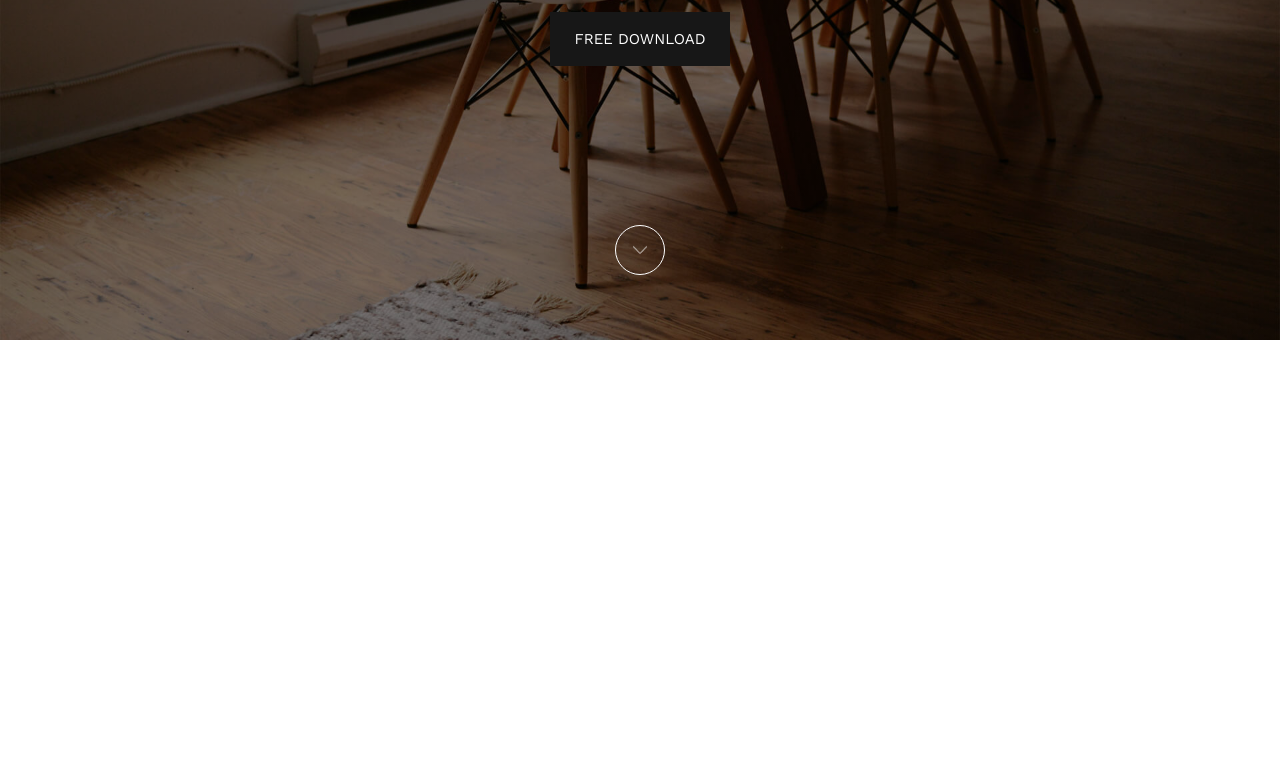
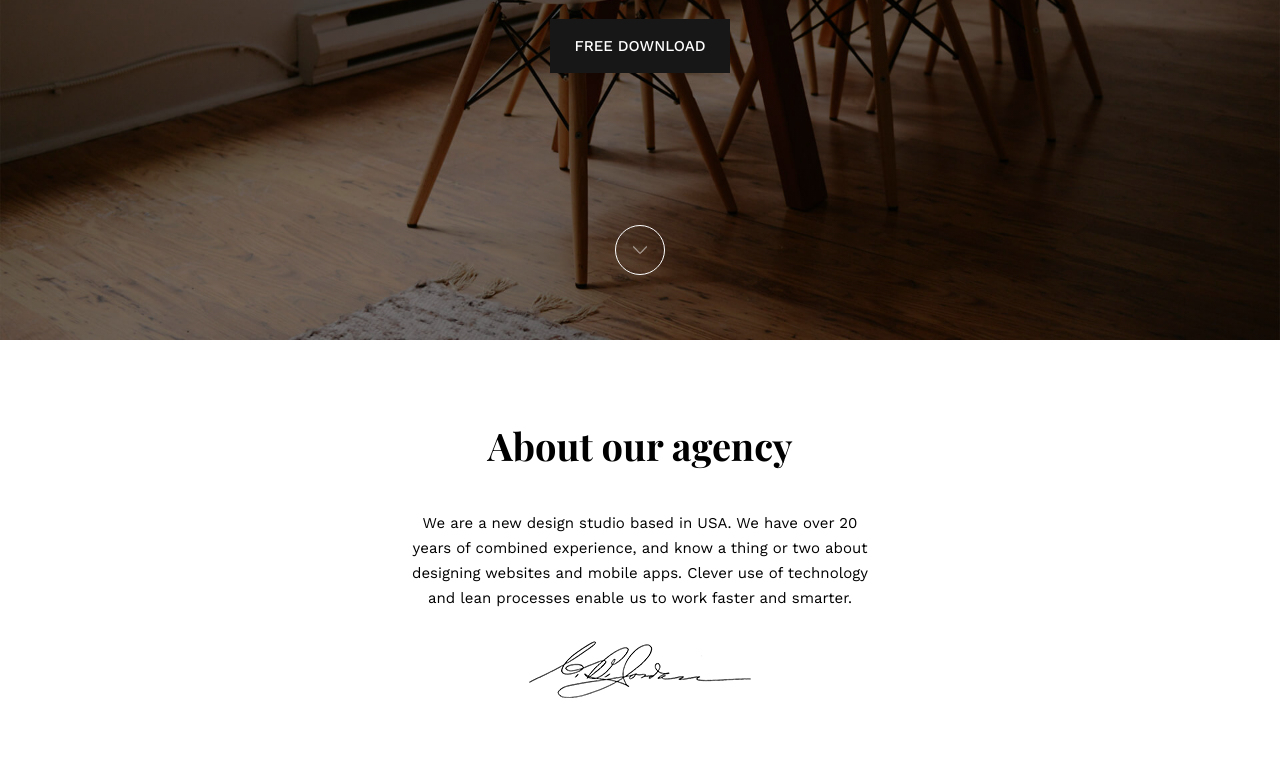
Before and after one commit to oleoot/Snow, a plain HTML site: page index.html in a window 1280 px wide. Shown: the part 460-1238 px from the top of the page. Before the commit the page ends 800 px from the top, so only its background shows below. Drawn offline with nearby package versions, Linux system fonts and the light colour scheme.

Commit message:
About section

```diff
--- a/css/style.css
+++ b/css/style.css
@@ -63,8 +63,11 @@ align-items: center;
 .header-button-down img{
 width: 30%;
 }
-
-
+/* About section ==========================================================================================================*/
+#about img{
+display: block;
+margin: 30px auto 0;
+}
 
 
 
@@ -90,6 +93,9 @@ width: 30%;
 --headline-color: #171717;
 --accent-color: #fff;
 --description-color: #5f5f5f;
+}
+section{
+padding: 80px 0;
 }
 .container{
 width: 60%;
@@ -120,12 +126,14 @@ font-size: 22px;
 font-weight: 400;
 }
 .text-lg{
-font-weight: 38px;
-font-weight: 500;
+font-size: 38px;
+font-weight: 700;
+font-family: 'Playfair Display', serif;
 }
 .text-xl{
 font-size: 48px;
 font-weight: 500;
+font-family: 'Playfair Display', serif;
 }
 .btn{
 display: block;
@@ -137,4 +145,15 @@ color: var(--accent-color);
 border: none;
 outline: none;
 cursor: pointer;
+font-weight: 500;
 }
+.section-headline{
+text-align: center;
+margin-bottom: 40px;
+}
+.section-description{
+  text-align: center;
+  width: 60%;
+  margin: 0 auto;
+  line-height: 25px;
+}
--- a/index.html
+++ b/index.html
@@ -5,6 +5,7 @@
     <meta charset="UTF-8">
     <meta name="viewport" content="width=device-width, initial-scale=1.0">
     <link href="https://fonts.googleapis.com/css2?family=Work+Sans:wght@300;400;500;700&display=swap" rel="stylesheet">
+    <link href="https://fonts.googleapis.com/css2?family=Playfair+Display:wght@700&display=swap" rel="stylesheet">
     <link rel="stylesheet" href="css/style.css">
     <title>Snow</title>
 </head>
@@ -33,6 +34,17 @@
             <img src="img/icons/down-arrow.png" alt="down-arrow">
         </a>
     </header>
+    <section id="about">
+        <div class="container">
+            <h2 class="text-lg section-headline">About our agency</h2>
+            <p class="text-s section-description">We are a new design studio based in USA. We have over 20 years of
+                combined experience, and
+                know a thing or two about designing websites and mobile apps. Clever use of technology and lean
+                processes enable us to work faster and smarter.
+            </p>
+            <img src="img/icons/signature.png" alt="signature">
+        </div>
+    </section>
 </body>
 
 </html>
```
